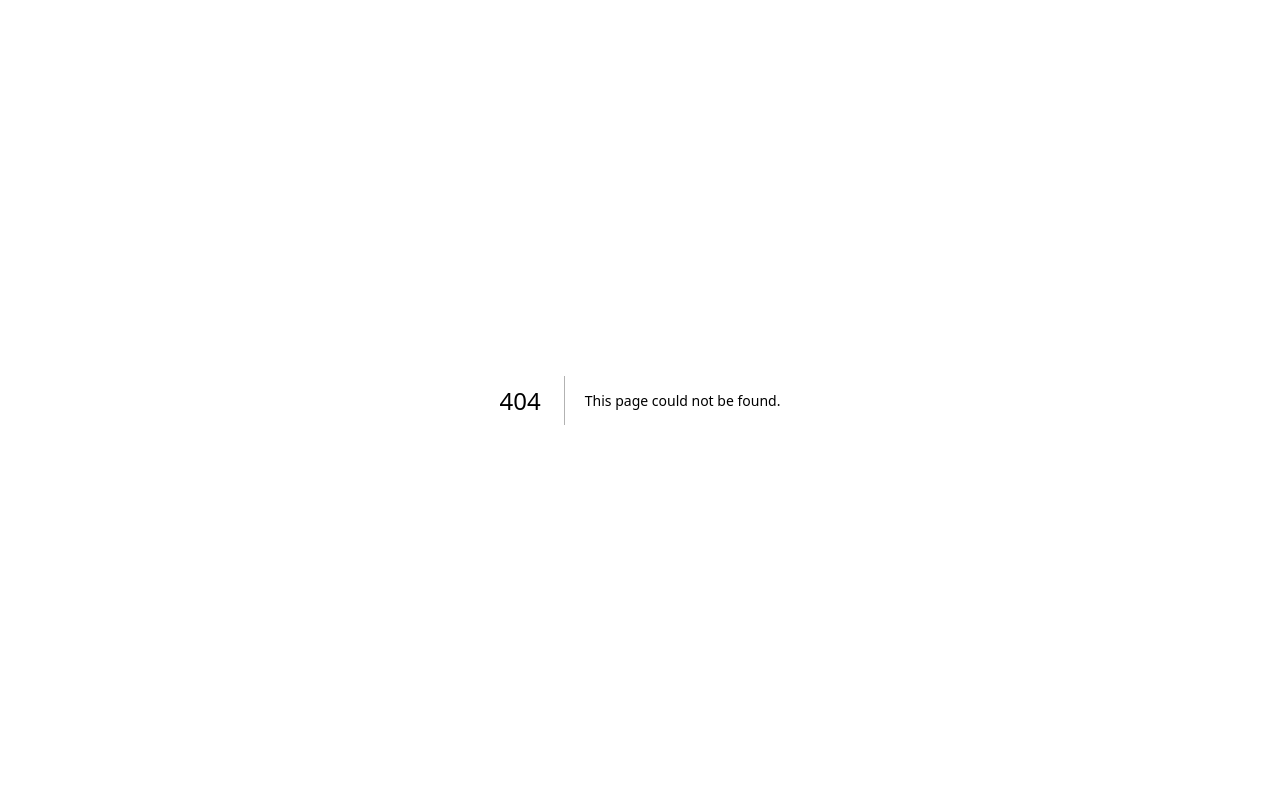
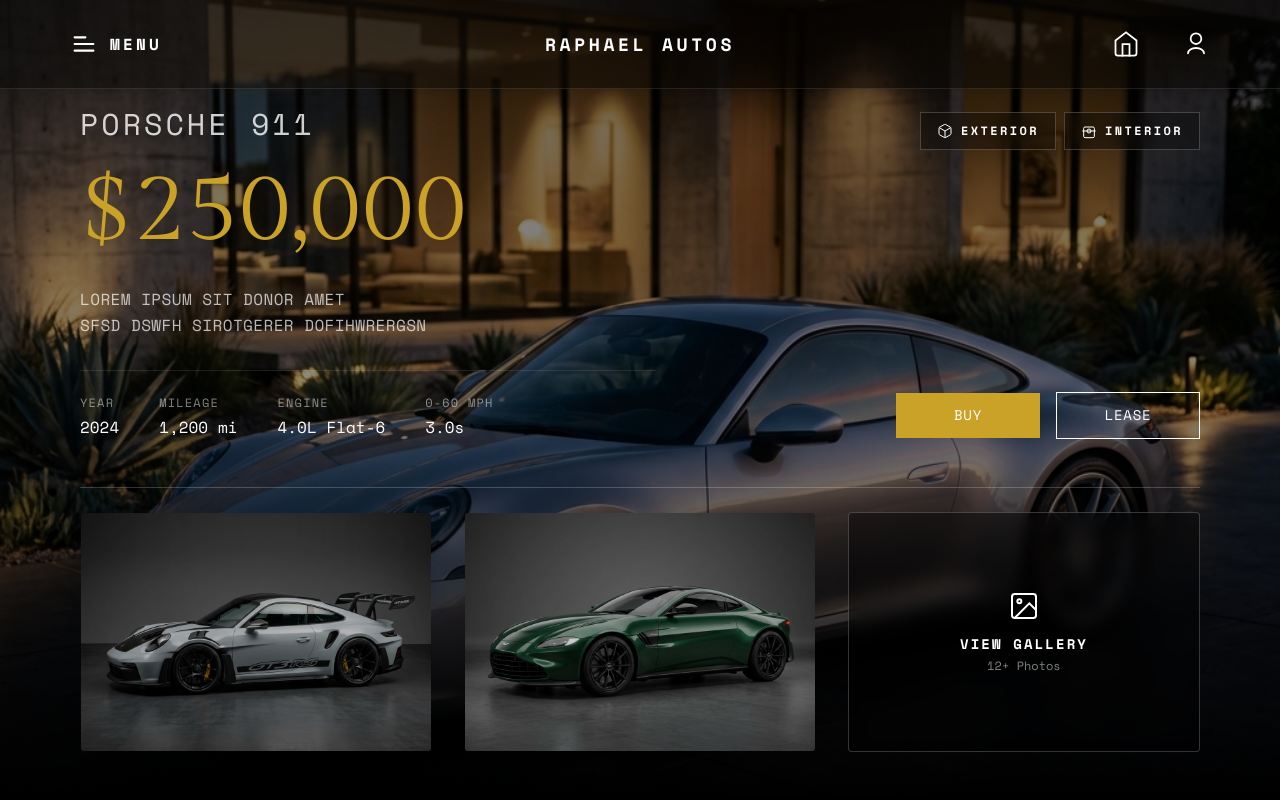
Before and after one commit to Ace-design2/raphael-autos, a Next.js app: page /inventory/1 in a window 1280 px wide. Before the commit this address had no page. Shown: the top 800 px of the page. Built offline with nearby package versions, Linux system fonts and the light colour scheme.

Commit message:
feat: implement vehicle details page with hero component and navigation from inventory list

```diff
--- /dev/null
+++ b/app/inventory/[id]/page.tsx
@@ -0,0 +1,38 @@
+import React from "react";
+import VehicleDetailsHero from "@/components/VehicleDetailsHero";
+import Footer from "@/components/Footer";
+
+export default function VehicleDetailsPage({ params }: { params: { id: string } }) {
+  // In a real application, you would fetch vehicle details based on the id
+  // const vehicleId = params.id;
+
+  return (
+    <div className="flex flex-col min-h-screen bg-white text-[#111111] selection:bg-cooliocns-gold selection:text-white">
+      <main className="flex-1 flex flex-col">
+        {/* Hero Section */}
+        <VehicleDetailsHero
+          title="Porsche 911"
+          subtitle={"LOREM IPSUM SIT DONOR AMET\nSFSD DSWFH SIROTGERER DOFIHWRERGSN"}
+          price="$250,000"
+          mainImage="/images/hero_porsche_911.png"
+          thumbnails={[
+            "/images/car_porsche_gt3.png",
+            "/images/car_aston_vantage.png",
+            "/images/car_range_rover.png"
+          ]}
+        />
+
+        {/* Additional sections for the vehicle details can be added here */}
+        <div className="w-full max-w-7xl mx-auto px-6 md:px-20 py-20 text-center">
+          <h2 className="font-display text-3xl mb-4">More details coming soon...</h2>
+          <p className="font-body text-gray-500">
+            This section will contain vehicle specifications, features, and additional imagery.
+          </p>
+        </div>
+      </main>
+
+      {/* Luxury Footer */}
+      <Footer />
+    </div>
+  );
+}
--- a/components/FeaturedInventory.tsx
+++ b/components/FeaturedInventory.tsx
@@ -198,6 +198,7 @@
                       variant="outline-black"
                       label="View Details"
                       className="flex-1 justify-center px-3 sm:px-4 py-2.5 text-sm sm:text-base font-bold"
+                      onClick={() => router.push(`/inventory/${car.id}`)}
                     />
                   </div>
                 </div>
--- /dev/null
+++ b/components/VehicleDetailsHero.tsx
@@ -0,0 +1,144 @@
+import React from "react";
+import Image from "next/image";
+import Link from "next/link";
+import { Button } from "./ui/Button";
+import { Navbar } from "./Navbar";
+
+interface VehicleDetailsHeroProps {
+  title?: string;
+  subtitle?: string;
+  price?: string; // e.g. "$120,000"
+  mainImage?: string;
+  thumbnails?: string[];
+  specs?: { label: string; value: string }[];
+}
+
+export const VehicleDetailsHero = ({
+  title = "Porsche 911",
+  subtitle = "LOREM IPSUM SIT DONOR AMET\nSFSD DSWFH SIROTGERER DOFIHWRERGSN",
+  price = "", // could be added to title or subtitle, or separate section if desired
+  mainImage = "https://placehold.co/1537x1024/222222/555555",
+  thumbnails = [
+    "https://placehold.co/402x268/333333/666666",
+    "https://placehold.co/402x268/444444/777777",
+    "https://placehold.co/402x268/555555/888888",
+  ],
+  specs = [
+    { label: "Year", value: "2024" },
+    { label: "Mileage", value: "1,200 mi" },
+    { label: "Engine", value: "4.0L Flat-6" },
+    { label: "0-60 mph", value: "3.0s" },
+  ],
+}: VehicleDetailsHeroProps) => {
+  return (
+    <div className="relative w-full h-screen min-h-[800px] bg-[#111111] overflow-hidden flex flex-col justify-between">
+      {/* Background Image */}
+      <div className="absolute inset-0 z-0 pointer-events-none">
+        <Image
+          src={mainImage}
+          alt={title}
+          fill
+          priority
+          sizes="100vw"
+          className="object-cover brightness-[0.7]"
+        />
+        <div className="absolute inset-0 bg-gradient-to-t from-black via-black/20 to-black/40" />
+      </div>
+
+      {/* 3D View Badges */}
+      <div className="absolute top-28 right-6 md:right-20 z-30 pointer-events-auto flex items-center gap-2">
+        <button className="flex items-center gap-2 bg-black/30 backdrop-blur-md border border-white/20 px-4 py-2.5 text-white hover:border-cooliocns-gold hover:text-cooliocns-gold transition-colors group cursor-pointer">
+          <svg className="w-4 h-4 text-white group-hover:text-cooliocns-gold transition-colors" viewBox="0 0 24 24" fill="none" stroke="currentColor" strokeWidth="1.5">
+            <path d="M21 16V8a2 2 0 0 0-1-1.73l-7-4a2 2 0 0 0-2 0l-7 4A2 2 0 0 0 3 8v8a2 2 0 0 0 1 1.73l7 4a2 2 0 0 0 2 0l7-4A2 2 0 0 0 21 16z"></path>
+            <polyline points="3.27 6.96 12 12.01 20.73 6.96"></polyline>
+            <line x1="12" y1="22.08" x2="12" y2="12"></line>
+          </svg>
+          <span className="font-body text-xs font-bold tracking-[0.2em] uppercase">Exterior</span>
+        </button>
+        <button className="flex items-center gap-2 bg-black/30 backdrop-blur-md border border-white/20 px-4 py-2.5 text-white hover:border-cooliocns-gold hover:text-cooliocns-gold transition-colors group cursor-pointer">
+          <svg className="w-4 h-4 text-white group-hover:text-cooliocns-gold transition-colors" viewBox="0 0 24 24" fill="none" stroke="currentColor" strokeWidth="1.5">
+            <path d="M2 12h20"></path>
+            <path d="M20 12v8a2 2 0 0 1-2 2H6a2 2 0 0 1-2-2v-8"></path>
+            <path d="M4 12V8a2 2 0 0 1 2-2h12a2 2 0 0 1 2 2v4"></path>
+            <circle cx="12" cy="12" r="3"></circle>
+          </svg>
+          <span className="font-body text-xs font-bold tracking-[0.2em] uppercase">Interior</span>
+        </button>
+      </div>
+
+      <Navbar />
+
+      {/* Bottom Content Area */}
+      <div className="w-full px-6 md:px-20 py-8 relative z-30 flex flex-col justify-end items-center gap-6 mt-auto">
+        <div className="w-full max-w-7xl flex flex-col md:flex-row justify-between items-end gap-8 pb-8 md:pb-12 border-b border-white/20">
+          <div className="flex-1 flex flex-col justify-start items-start gap-2">
+            <h1 className="text-white/80 text-xl sm:text-2xl md:text-3xl font-body tracking-widest uppercase">
+              {title}
+            </h1>
+            {price && (
+              <div className="text-cooliocns-gold text-5xl sm:text-6xl md:text-7xl lg:text-8xl font-display font-light leading-tight mb-2">
+                {price}
+              </div>
+            )}
+            <p className="text-white/70 text-sm md:text-base font-body max-w-xl whitespace-pre-line tracking-wide leading-relaxed">
+              {subtitle}
+            </p>
+
+            {/* Specs Grid */}
+            {specs && specs.length > 0 && (
+              <div className="flex flex-row flex-wrap gap-6 md:gap-10 mt-6 pt-6 border-t border-white/10 w-full max-w-xl">
+                {specs.map((spec, index) => (
+                  <div key={index} className="flex flex-col gap-1">
+                    <span className="text-white/50 text-[10px] md:text-xs font-body uppercase tracking-widest">{spec.label}</span>
+                    <span className="text-white text-sm md:text-base font-body">{spec.value}</span>
+                  </div>
+                ))}
+              </div>
+            )}
+          </div>
+          <div className="flex flex-row justify-start md:justify-end items-center gap-4 w-full md:w-auto">
+            <Button
+              variant="solid-gold"
+              label="BUY"
+              className="w-32 md:w-36 justify-center px-6 py-3 text-sm md:text-base font-bold tracking-wider"
+            />
+            <Button
+              variant="outline-white"
+              label="LEASE"
+              className="w-32 md:w-36 justify-center px-6 py-3 text-sm md:text-base font-bold tracking-wider"
+            />
+          </div>
+        </div>
+
+        {/* Thumbnails & Gallery */}
+        <div className="w-full max-w-7xl grid grid-cols-1 md:grid-cols-3 gap-6 md:gap-8 pb-4">
+          {thumbnails.slice(0, 2).map((thumb, index) => (
+            <div key={index} className="w-full h-40 md:h-60 relative overflow-hidden rounded-sm group cursor-pointer border border-transparent hover:border-cooliocns-gold transition-colors">
+              <Image
+                src={thumb}
+                alt={`Thumbnail ${index + 1}`}
+                fill
+                className="object-cover transition-transform duration-700 group-hover:scale-105"
+              />
+              <div className="absolute inset-0 bg-black/20 group-hover:bg-transparent transition-colors duration-300"></div>
+            </div>
+          ))}
+          {/* View Gallery Block */}
+          <div className="w-full h-40 md:h-60 relative overflow-hidden rounded-sm group cursor-pointer flex flex-col items-center justify-center border border-white/20 bg-black/40 backdrop-blur-sm hover:bg-black/60 hover:border-cooliocns-gold transition-colors">
+            <svg className="w-8 h-8 text-white group-hover:text-cooliocns-gold transition-colors mb-3" viewBox="0 0 24 24" fill="none" stroke="currentColor" strokeWidth="1.5">
+              <rect x="3" y="3" width="18" height="18" rx="2" ry="2"></rect>
+              <circle cx="8.5" cy="8.5" r="1.5"></circle>
+              <polyline points="21 15 16 10 5 21"></polyline>
+            </svg>
+            <span className="font-body text-sm font-bold tracking-[0.15em] uppercase text-white group-hover:text-cooliocns-gold transition-colors">
+              View Gallery
+            </span>
+            <span className="font-body text-xs text-white/50 mt-1">12+ Photos</span>
+          </div>
+        </div>
+      </div>
+    </div>
+  );
+};
+
+export default VehicleDetailsHero;
```
